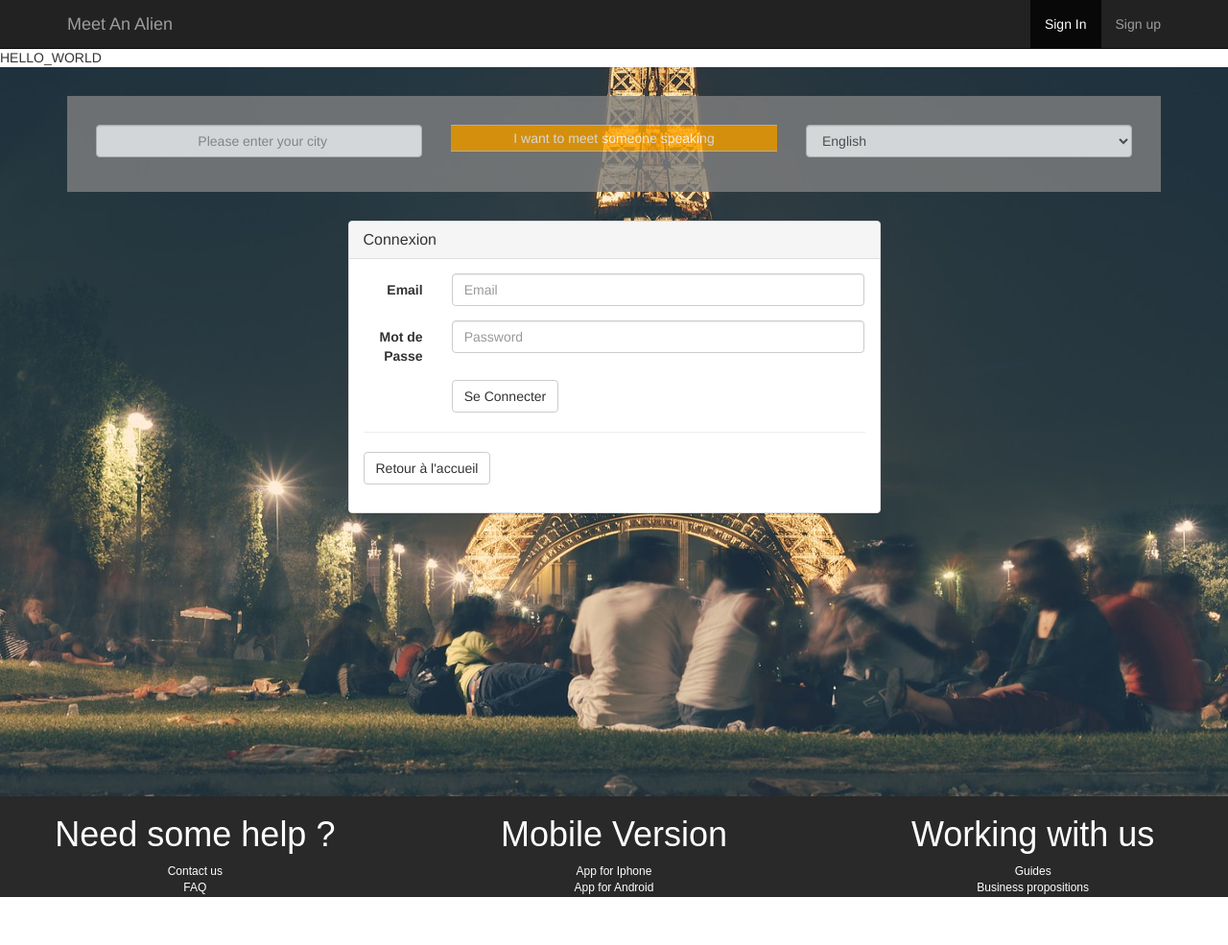
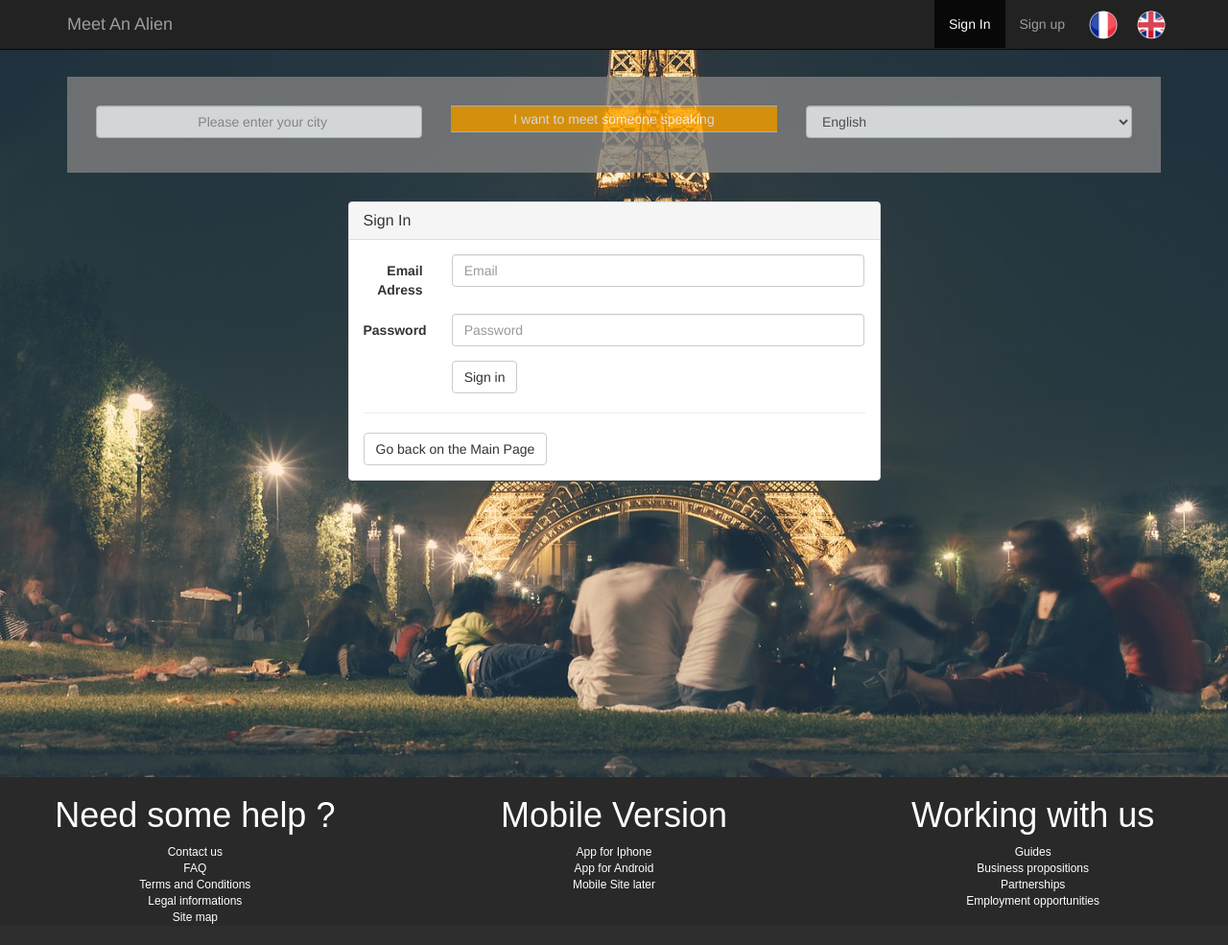
Before and after one commit to MarionCrp/Projet, a PHP site: page /index.php?page=signin in a window 1280 px wide. Shown: the whole page at 96% size. After the commit the page ends 963 px from the top, so only its background shows below. Run offline with PHP 8.4, Linux system fonts and the light colour scheme; some libraries are stand-ins or nearby versions.

Commit message:
Enregistrement de la langue dans les cookies, et redirection sur la même page lors du changement de langue

```diff
--- a/assets/css/css/style_2.css
+++ b/assets/css/css/style_2.css
@@ -97,3 +97,8 @@ body {
   color:orange;
   text-decoration: underline;
 }
+.flags{
+  width: 30px;
+  height: auto;
+  margin: -5px;
+}
--- a/autoload.php
+++ b/autoload.php
@@ -35,8 +35,16 @@ if(isset($_SESSION['user']))
 {	$id = $_SESSION['user']->id();
 	$current_user = $user_manager->getDatas($id);
 }
-/*
-if (!empty($_POST["auto_connect"]))
+
+if(isset($_GET['lang']))
+{
+	$lang = htmlspecialchars($_GET['lang']);
+	setcookie('lang', $lang, time() + 365*24*3600, null, null, false, true);
+	header:('Location: index.php');
+
+}
+
+/*if (!empty($_POST["auto_connect"]))
 {
 	setcookie('email', $connexion_email, time() + 120, null, null, false, true);
     setcookie('password', $connexion_password, time() + 120, null, null, false, true);
@@ -44,4 +52,6 @@ if (!empty($_POST["auto_connect"]))
 
 
 
+
+
 ?>
--- a/index.php
+++ b/index.php
@@ -1,8 +1,6 @@
 <?php
 
 include_once('autoload.php');
-
-echo _("HELLO_WORLD");
 ?>
 
 
@@ -34,6 +32,8 @@ echo _("HELLO_WORLD");
 
 	<body>
 
+
+	<?php if(isset($_POST['lang'])) echo $_POST['lang']; ?>
 	 <!-- ***** BARRE DE NAVIGATION ***** -->
     <nav class="navbar navbar-fixed-top navbar-inverse">
       <div class="container">
@@ -74,7 +74,12 @@ echo _("HELLO_WORLD");
 
 
 			?>
+				<li <?php if (isset($_GET['lang']) AND $_GET['lang'] == "fr_FR") echo 'class="active"'; ?>
+				><a href="index.php?page=change_locale&lang=fr_FR"><img src="assets/images/flags/french.png" alt="French" class="flags"  ></a></li>
+				<li <?php if (isset($_GET['lang']) AND $_GET['lang'] == "en_US") echo 'class="active"'; ?>
+				><a href="index.php?page=change_locale&lang=en_US"><img src="assets/images/flags/english.png" alt="English" class="flags"></a></li>
 		   </ul>
+
         </div><!-- /.nav-collapse -->
       </div><!-- /.container -->
     </nav><!-- /.navbar -->
--- a/localization.php
+++ b/localization.php
@@ -6,10 +6,11 @@ define('DEFAULT_LOCALE', 'en_US');
 
 require_once('lib/gettext/gettext.inc');
 
-$supported_locales = array('en_US');
+$supported_locales = array('en_US', 'fr_FR');
 $encoding = 'UTF-8';
 
 $locale = (isset($_GET['lang']))? $_GET['lang'] : DEFAULT_LOCALE;
+$locale = (isset($_COOKIE['lang']))? $_COOKIE['lang'] : DEFAULT_LOCALE;
 
 // gettext setup
 T_setlocale(LC_MESSAGES, $locale);
--- a/view/signin.php
+++ b/view/signin.php
@@ -20,21 +20,21 @@
 
 	  	<div class="panel panel-default">
 		 	<div class="panel-heading">
-		   		 <h3 class="panel-title">Connexion</h3>
+		   		 <h3 class="panel-title"><?php echo _('Sign In') ;?></h3>
 		  	</div>
 
 		 	<div class="panel-body">
 
 			 	<form  action="" method="post" class="form-horizontal" role="form">
 					  <div class="form-group">
-						<label for="email" class="col-sm-2 control-label">Email</label>
+						<label for="email" class="col-sm-2 control-label"><?php echo _('Email Adress') ;?></label>
 						    <div class="col-sm-10">
 						      <input type="email" class="form-control" name="email" placeholder="Email">
 						    </div>
 					  </div>
 
 					  <div class="form-group">
-					    <label for="password" class="col-sm-2 control-label">Mot de Passe</label>
+					    <label for="password" class="col-sm-2 control-label"><?php echo _('Password') ;?></label>
 						    <div class="col-sm-10">
 						      <input type="password" class="form-control" name="password" placeholder="Password">
 						    </div>
@@ -42,7 +42,7 @@
 
 					  <div class="form-group">
 						    <div class="col-sm-offset-2 col-sm-10">
-						      <button type="submit" class="btn btn-default" name="connexion">Se Connecter</button>
+						      <button type="submit" class="btn btn-default" name="connexion"><?php echo _('Sign in') ;?></button>
 						    </div>
 		 			  </div>
 
@@ -51,7 +51,7 @@
 				<hr/>
 
 				<form action="index.php" method="post">
-				<button type="submit" class="btn btn-default">Retour à l'accueil</button>
+				<button type="submit" class="btn btn-default"><?php echo _('Go back on the Main Page') ;?></button>
 				</form>
 
 
```
Also changed, not shown: view/change_locale.php (added, +10 -0 lines), assets/images/flags/english.png (added), assets/images/flags/french.png (added), 3 other files.
